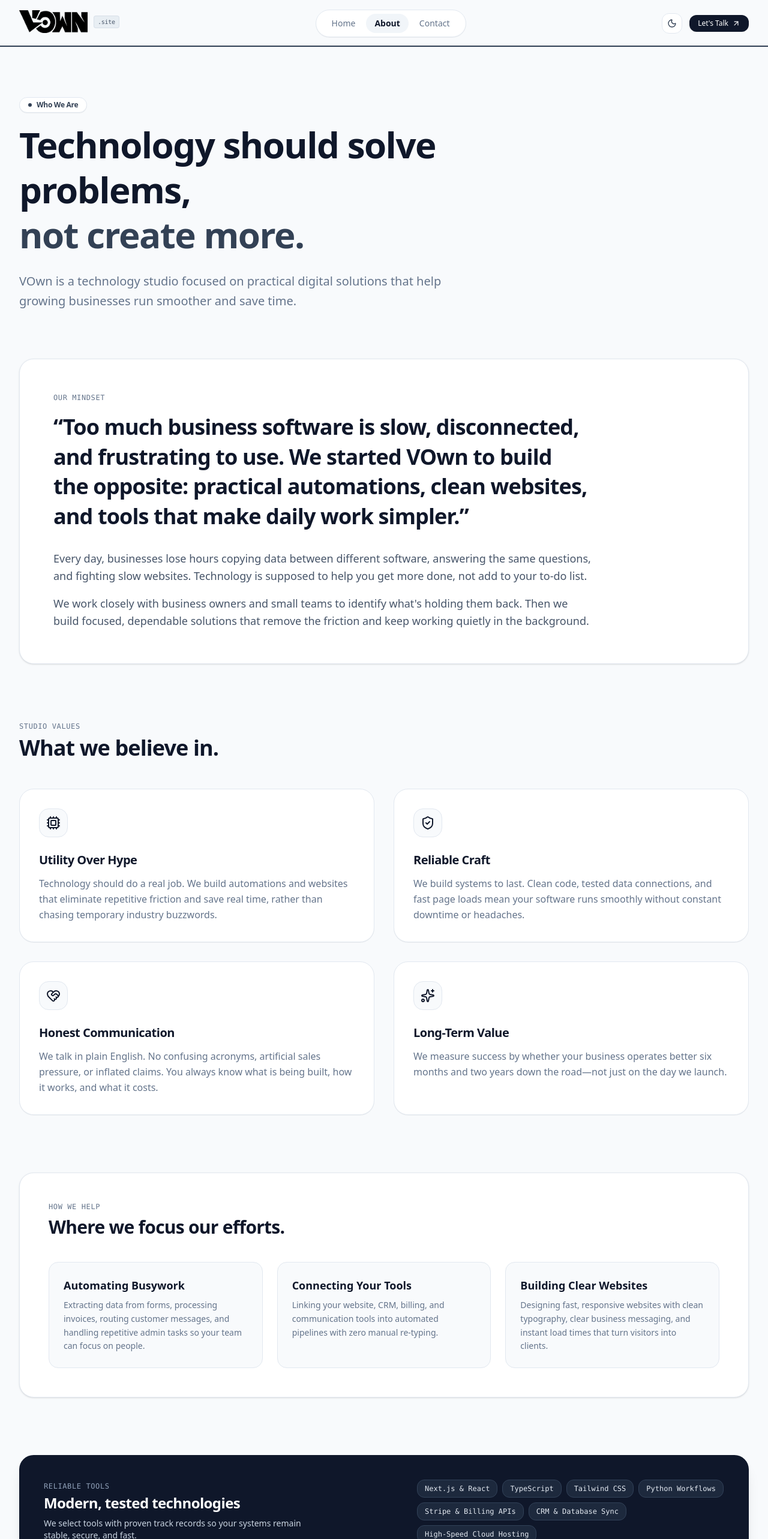
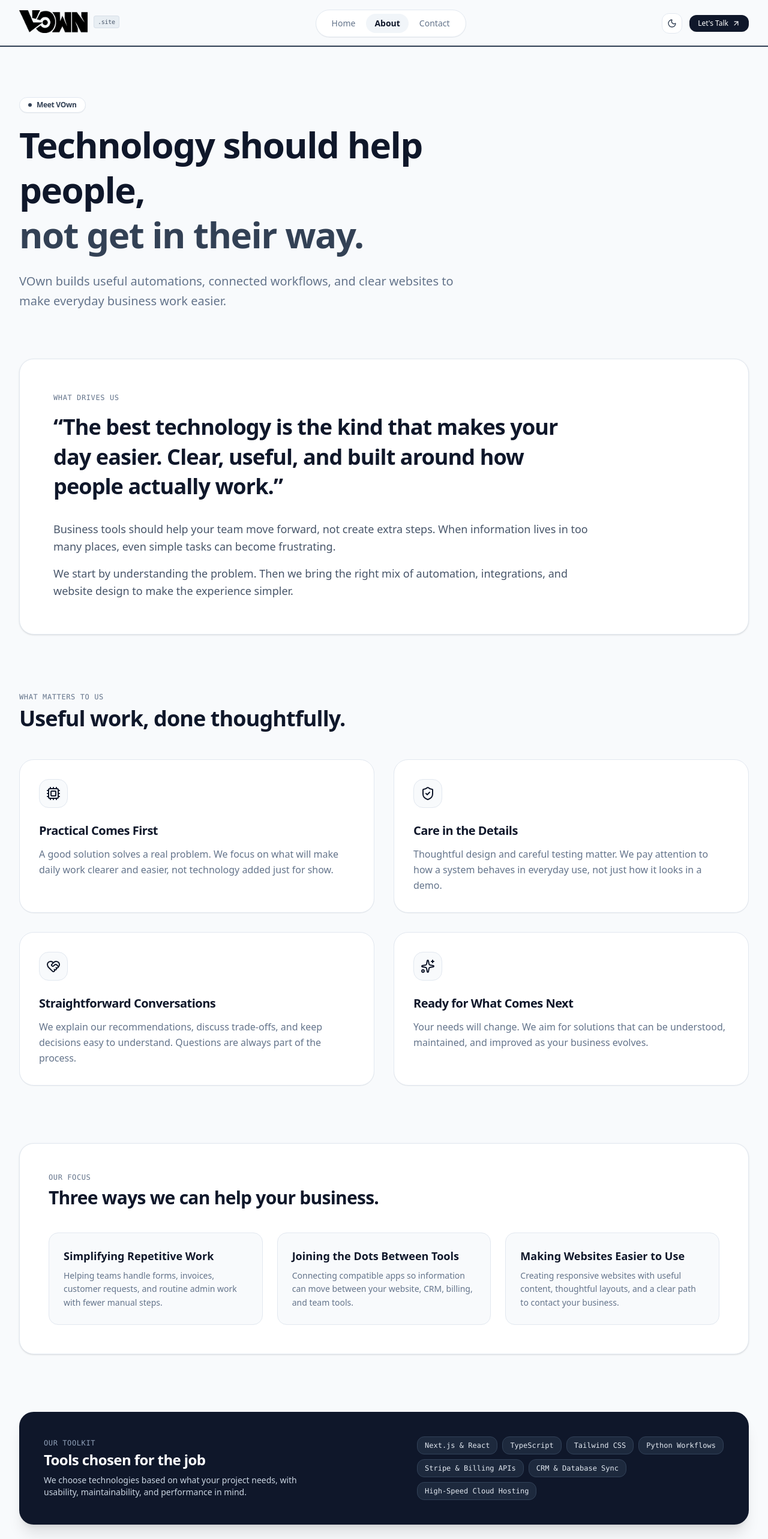
Before and after one commit to vownofficial-cloud/vown, a Next.js app: page /about in a window 1280 px wide. Shown: the top 2566 px of the page at 60% size. Built offline with nearby package versions, Linux system fonts and the light colour scheme.

Commit message:
content: refresh About page positioning and values

```diff
--- a/src/app/about/page.tsx
+++ b/src/app/about/page.tsx
@@ -7,14 +7,14 @@ import { MotionWrap, StaggerContainer, StaggerItem } from "@/components/motion/M
 export const metadata: Metadata = {
   title: "VOwn",
   description:
-    "Learn about VOwn: our mission, values, and focus on building dependable AI workflow automations, software integrations, and modern websites for business growth.",
+    "Meet VOwn, a technology studio focused on useful automation, connected tools, and clear websites for real business needs.",
   alternates: {
     canonical: "https://vown.site/about",
   },
   openGraph: {
-    title: "About VOwn — Practical AI Automation & Digital Systems for Growing Businesses",
+    title: "About VOwn | Technology Made Useful",
     description:
-      "Learn about VOwn: our mission, values, and focus on building dependable AI workflow automations, software integrations, and modern websites for business growth.",
+      "Meet VOwn, a technology studio focused on useful automation, connected tools, and clear websites for real business needs.",
     url: "https://vown.site/about",
     siteName: "VOwn",
     images: [
@@ -34,45 +34,45 @@ export default function AboutPage() {
   const beliefs = [
     {
       icon: Cpu,
-      title: "Utility Over Hype",
+      title: "Practical Comes First",
       description:
-        "Technology should do a real job. We build automations and websites that eliminate repetitive friction and save real time, rather than chasing temporary industry buzzwords.",
+        "A good solution solves a real problem. We focus on what will make daily work clearer and easier, not technology added just for show.",
     },
     {
       icon: ShieldCheck,
-      title: "Reliable Craft",
+      title: "Care in the Details",
       description:
-        "We build systems to last. Clean code, tested data connections, and fast page loads mean your software runs smoothly without constant downtime or headaches.",
+        "Thoughtful design and careful testing matter. We pay attention to how a system behaves in everyday use, not just how it looks in a demo.",
     },
     {
       icon: HeartHandshake,
-      title: "Honest Communication",
+      title: "Straightforward Conversations",
       description:
-        "We talk in plain English. No confusing acronyms, artificial sales pressure, or inflated claims. You always know what is being built, how it works, and what it costs.",
+        "We explain our recommendations, discuss trade-offs, and keep decisions easy to understand. Questions are always part of the process.",
     },
     {
       icon: Sparkles,
-      title: "Long-Term Value",
+      title: "Ready for What Comes Next",
       description:
-        "We measure success by whether your business operates better six months and two years down the road—not just on the day we launch.",
+        "Your needs will change. We aim for solutions that can be understood, maintained, and improved as your business evolves.",
     },
   ];
 
   const focusAreas = [
     {
-      title: "Automating Busywork",
+      title: "Simplifying Repetitive Work",
       description:
-        "Extracting data from forms, processing invoices, routing customer messages, and handling repetitive admin tasks so your team can focus on people.",
+        "Helping teams handle forms, invoices, customer requests, and routine admin work with fewer manual steps.",
     },
     {
-      title: "Connecting Your Tools",
+      title: "Joining the Dots Between Tools",
       description:
-        "Linking your website, CRM, billing, and communication tools into automated pipelines with zero manual re-typing.",
+        "Connecting compatible apps so information can move between your website, CRM, billing, and team tools.",
     },
     {
-      title: "Building Clear Websites",
+      title: "Making Websites Easier to Use",
       description:
-        "Designing fast, responsive websites with clean typography, clear business messaging, and instant load times that turn visitors into clients.",
+        "Creating responsive websites with useful content, thoughtful layouts, and a clear path to contact your business.",
     },
   ];
 
@@ -112,7 +112,7 @@ export default function AboutPage() {
         url: "https://vown.site/about",
         name: "About VOwn",
         description:
-          "VOwn is a technology studio focused on practical digital solutions that help growing businesses run smoother and save time.",
+          "VOwn builds useful automations, connected workflows, and clear websites to make everyday business work easier.",
         mainEntity: {
           "@id": "https://vown.site/#organization",
         },
@@ -133,16 +133,16 @@ export default function AboutPage() {
           <div className="inline-flex items-center gap-2 px-3.5 py-1 rounded-full bg-white dark:bg-[#111827] border border-[#E2E8F0] dark:border-slate-800 shadow-2xs mb-4">
             <span className="w-1.5 h-1.5 rounded-full bg-[#334155] dark:bg-slate-300" />
             <span className="text-xs font-semibold tracking-tight text-[#334155] dark:text-slate-200">
-              Who We Are
+              Meet VOwn
             </span>
           </div>
           <h1 className="text-4xl sm:text-6xl font-extrabold tracking-tight text-[#0F172A] dark:text-white leading-tight mb-6">
-            Technology should solve problems,
+            Technology should help people,
             <br />
-            <span className="text-[#334155] dark:text-slate-300">not create more.</span>
+            <span className="text-[#334155] dark:text-slate-300">not get in their way.</span>
           </h1>
           <p className="text-lg sm:text-xl text-[#64748B] dark:text-slate-300 leading-relaxed">
-            VOwn is a technology studio focused on practical digital solutions that help growing businesses run smoother and save time.
+            VOwn builds useful automations, connected workflows, and clear websites to make everyday business work easier.
           </p>
         </MotionWrap>
 
@@ -150,18 +150,18 @@ export default function AboutPage() {
         <MotionWrap delay={0.2} direction="up" className="p-8 sm:p-14 rounded-3xl bg-white dark:bg-[#111827] border border-[#E2E8F0] dark:border-slate-800 shadow-sm mb-16 sm:mb-24">
           <div className="max-w-4xl">
             <div className="text-xs font-mono uppercase tracking-wider text-[#64748B] dark:text-slate-400 mb-4">
-              Our Mindset
+              What Drives Us
             </div>
             <blockquote className="text-2xl sm:text-3xl lg:text-4xl font-semibold text-[#0F172A] dark:text-white tracking-tight leading-snug mb-8">
-              &ldquo;Too much business software is slow, disconnected, and frustrating to use. We started VOwn to build the opposite: practical automations, clean websites, and tools that make daily work simpler.&rdquo;
+              &ldquo;The best technology is the kind that makes your day easier. Clear, useful, and built around how people actually work.&rdquo;
             </blockquote>
 
             <div className="space-y-4 text-base sm:text-lg text-[#475569] dark:text-slate-300 leading-relaxed">
               <p>
-                Every day, businesses lose hours copying data between different software, answering the same questions, and fighting slow websites. Technology is supposed to help you get more done, not add to your to-do list.
+                Business tools should help your team move forward, not create extra steps. When information lives in too many places, even simple tasks can become frustrating.
               </p>
               <p>
-                We work closely with business owners and small teams to identify what&apos;s holding them back. Then we build focused, dependable solutions that remove the friction and keep working quietly in the background.
+                We start by understanding the problem. Then we bring the right mix of automation, integrations, and website design to make the experience simpler.
               </p>
             </div>
           </div>
@@ -171,10 +171,10 @@ export default function AboutPage() {
         <div className="mb-16 sm:mb-24">
           <MotionWrap delay={0.1} direction="up" className="max-w-2xl mb-12">
             <div className="text-xs font-mono uppercase tracking-wider text-[#64748B] dark:text-slate-400 mb-2">
-              Studio Values
+              What Matters to Us
             </div>
             <h2 className="text-3xl sm:text-4xl font-extrabold text-[#0F172A] dark:text-white tracking-tight">
-              What we believe in.
+              Useful work, done thoughtfully.
             </h2>
           </MotionWrap>
 
@@ -204,10 +204,10 @@ export default function AboutPage() {
         <MotionWrap delay={0.1} direction="up" className="p-8 sm:p-12 rounded-3xl bg-white dark:bg-[#111827] border border-[#E2E8F0] dark:border-slate-800 shadow-sm mb-16 sm:mb-24">
           <div className="max-w-2xl mb-10">
             <div className="text-xs font-mono uppercase tracking-wider text-[#64748B] dark:text-slate-400 mb-2">
-              How We Help
+              Our Focus
             </div>
             <h2 className="text-2xl sm:text-3xl font-extrabold text-[#0F172A] dark:text-white tracking-tight">
-              Where we focus our efforts.
+              Three ways we can help your business.
             </h2>
           </div>
 
@@ -226,13 +226,13 @@ export default function AboutPage() {
           <div className="flex flex-col lg:flex-row items-start lg:items-center justify-between gap-6">
             <div className="max-w-md">
               <div className="text-xs font-mono uppercase tracking-wider text-slate-400 mb-1">
-                Reliable Tools
+                Our Toolkit
               </div>
               <h3 className="text-xl sm:text-2xl font-bold tracking-tight text-white">
-                Modern, tested technologies
+                Tools chosen for the job
               </h3>
               <p className="text-xs sm:text-sm text-slate-300 mt-2">
-                We select tools with proven track records so your systems remain stable, secure, and fast.
+                We choose technologies based on what your project needs, with usability, maintainability, and performance in mind.
               </p>
             </div>
 
@@ -252,14 +252,14 @@ export default function AboutPage() {
         {/* Bottom CTA */}
         <MotionWrap delay={0.2} direction="up" className="p-8 sm:p-12 rounded-3xl bg-white dark:bg-[#111827] border border-[#E2E8F0] dark:border-slate-800 shadow-2xs text-center max-w-3xl mx-auto">
           <h3 className="text-2xl sm:text-3xl font-extrabold text-[#0F172A] dark:text-white tracking-tight mb-3">
-            Interested in working together?
+            Let's make something easier.
           </h3>
           <p className="text-sm text-[#64748B] dark:text-slate-400 mb-6 max-w-lg mx-auto">
-            We welcome conversations with businesses looking to automate tasks, connect software, or launch a new website.
+            Tell us the problem you want to solve. We can explore a useful way forward together.
           </p>
           <div className="flex items-center justify-center gap-3">
             <Button href="/contact" variant="primary" size="lg" icon={<ArrowUpRight className="w-4 h-4" />}>
-              Get in Touch
+              Start a Conversation
             </Button>
           </div>
         </MotionWrap>
```
